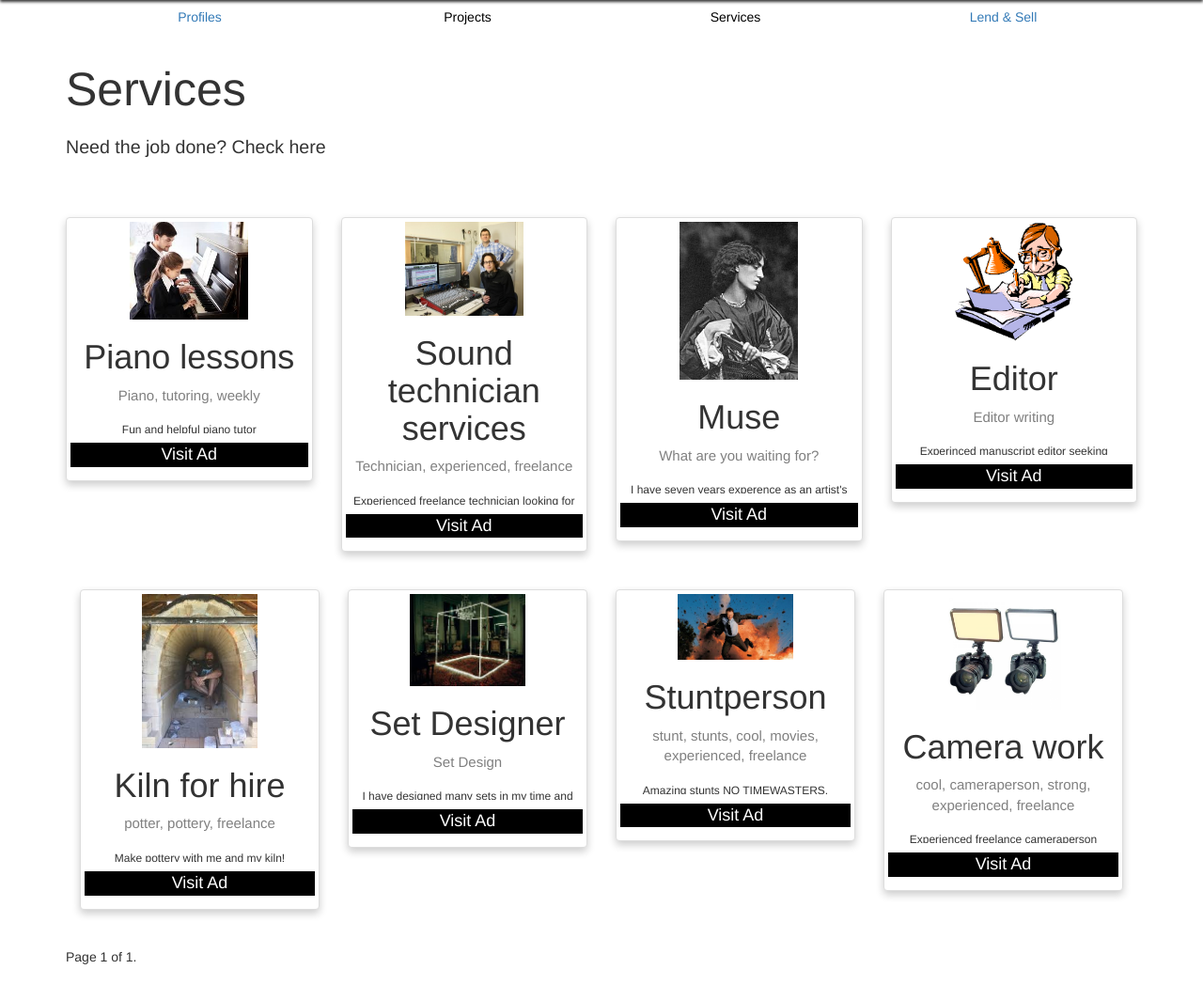
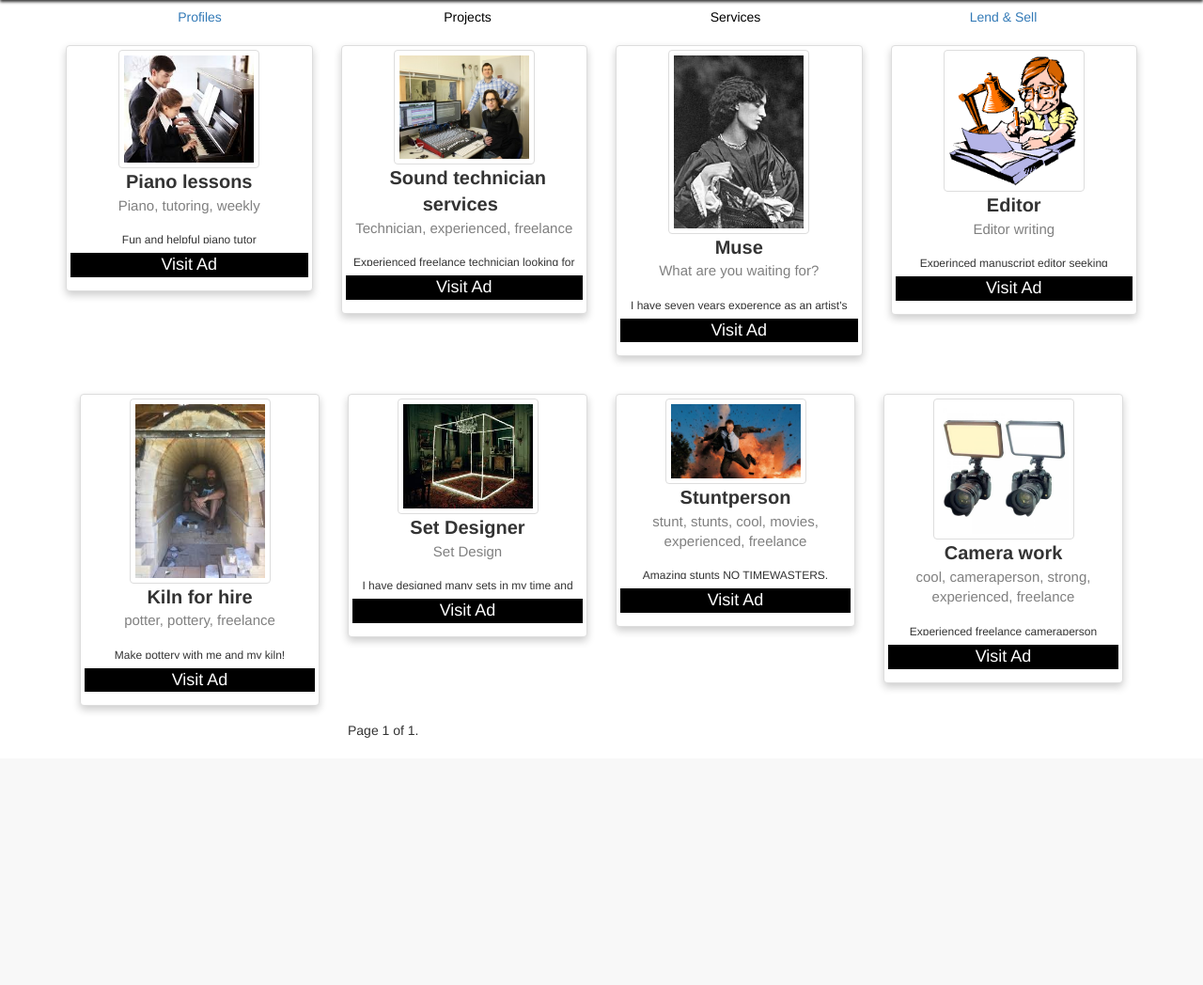
Before and after one commit to Teamy2019/tbcscotland, a Django app: page /tbc/services/ in a window 1280 px wide. Shown: the part 52-1100 px from the top of the page at 94% size. After the commit the page ends 837 px from the top, so only its background shows below. Run offline with Django 3.2, Linux system fonts and the light colour scheme; data comes from the database, SQL or seed files in the repository; some libraries are stand-ins or nearby versions.

Commit message:
Update services.html

```diff
--- a/templates/tbc/services.html
+++ b/templates/tbc/services.html
@@ -3,20 +3,13 @@
 
 {% block body_block %}
 <div class="container">
-<div class="row" style="height:20px;"></div>
-<header>
-  <h1 style="font-size:50px">Services</h1>
-</header>
-<div class="row" style="height:10px;"></div>
-<div style="font-size:140%;">Need the job done? Check here</div>
-<div class="row" style="height:40px;"></div>
     <div class="row">
         {% for service in services %}
         <div class="col-lg-3">
             <br>
             <div class="thumbnail">
-                <img src="{{ service.image.url }}" style="max-width:50%;max-height:50%;">
-                <h1>{{ service.title }}</h1>
+                <img class="thumbnail_image" src="{{ service.image.url }}">
+                <h class="headerinthumbnail">{{ service.title }}</h>
                 <p class="keywords">{{ service.keywords }}</p>
                 <p class="textinthumbnail">{{ service.description }}</p>
                 <p><a href="{% url 'show_service' service.slug %}"><button>Visit Ad</button></a></p>
@@ -26,8 +19,6 @@
     </div>
     {% endif %}
     {% endfor %}
-</div>
-<div class="container">
 
     <div>
         {% if user.is_authenticated %}
```
